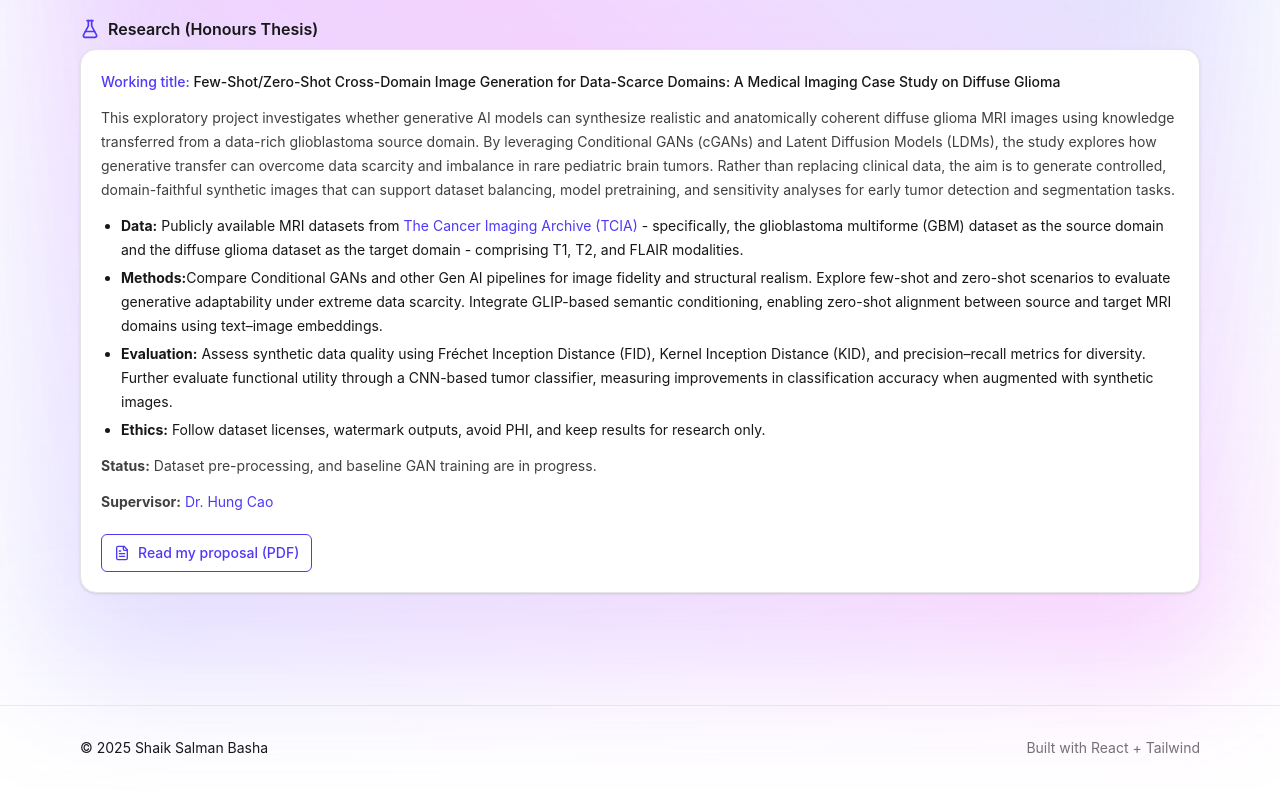
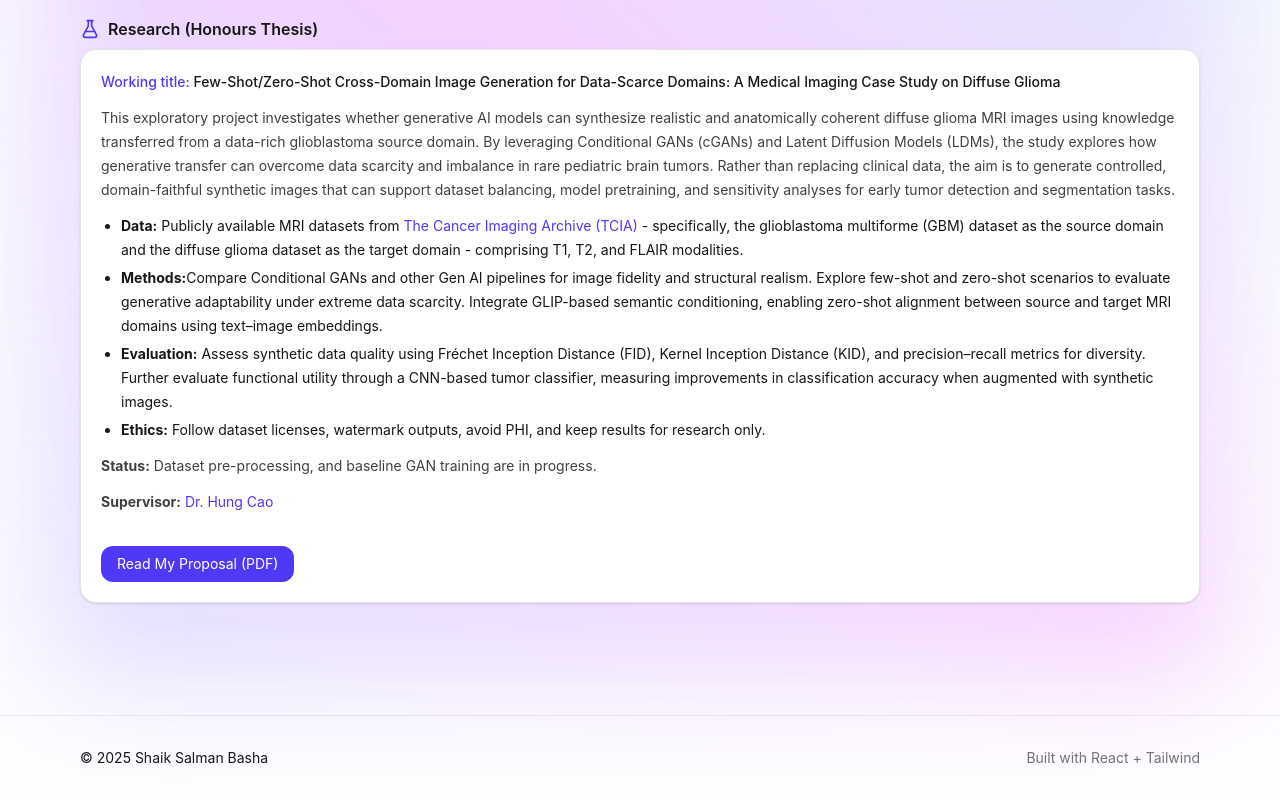
Before and after one commit to salmanbashashaik/salmanbashashaik.github.io, a React (Vite) app: page /#/education in a window 1280 px wide. Shown: the part 490-1290 px from the top of the page. Built offline with nearby package versions, Linux system fonts and the light colour scheme.

Commit message:
add proposal

```diff
--- a/src/pages/Education.tsx
+++ b/src/pages/Education.tsx
@@ -133,17 +133,15 @@ export default function Education() {
             </p>
 
             {/* Read my proposal */}
-            <div className="pt-2">
-                <a
-                  href="/proposal.pdf"
-                  target="_blank"
-                  rel="noreferrer"
-                  className="inline-flex items-center gap-2 rounded-md border border-indigo-600 px-3 py-2 text-sm font-medium text-indigo-600 hover:bg-indigo-600/10"
-                >
-                  <FileText className="h-4 w-4" />
-                  Read my proposal (PDF)
-                </a>
-              </div>
+            <div className="relative mt-8 flex flex-wrap items-center gap-3">
+              <a
+                href="/proposal.pdf"
+                download="Shaik_Salman_Basha_Proposal.pdf"
+                className="inline-flex items-center gap-2 rounded-xl bg-indigo-600 text-white px-4 py-2 text-sm hover:bg-indigo-700"
+              >
+                Read My Proposal (PDF)
+              </a>
+            </div>
 
           </div>
         </Card>
```
